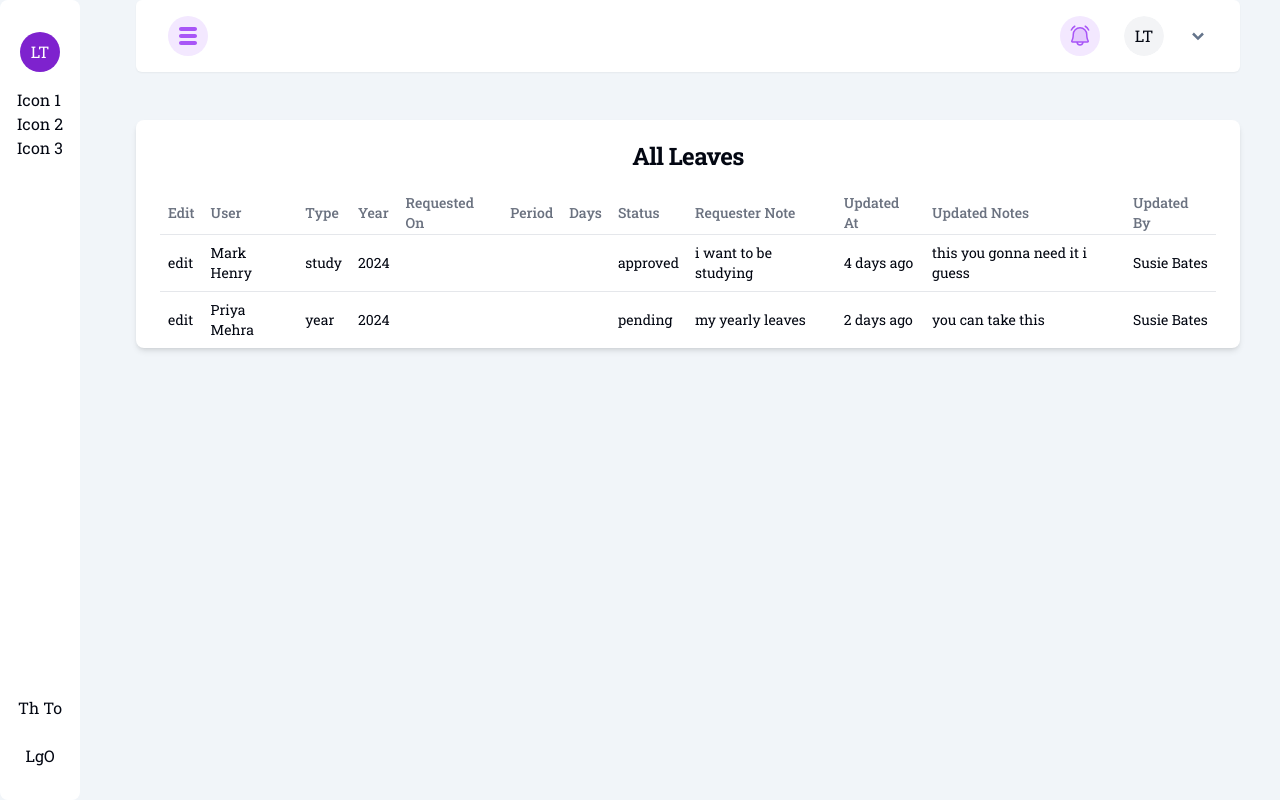
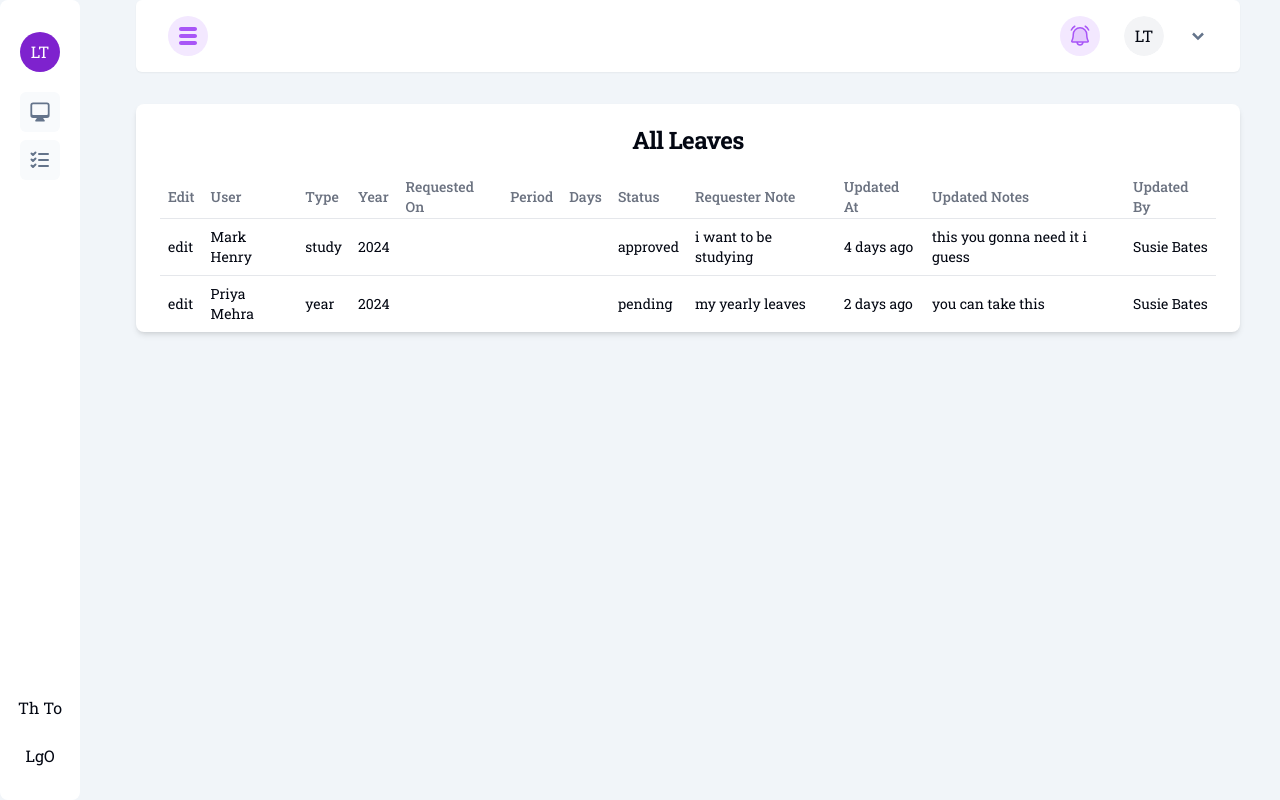
Before and after one commit to priyak1203/LeaveTracker, a React (Vite) app in the folder client/: page /dashboard/leaves in a window 1280 px wide. Built offline with nearby package versions, Linux system fonts and the light colour scheme.

Commit message:
rendering navlinks on sidebar

```diff
--- a/client/package.json
+++ b/client/package.json
@@ -18,6 +18,7 @@
     "@radix-ui/react-label": "^2.1.0",
     "@radix-ui/react-popover": "^1.1.2",
     "@radix-ui/react-slot": "^1.1.0",
+    "@radix-ui/react-tooltip": "^1.1.3",
     "axios": "^1.7.7",
     "class-variance-authority": "^0.7.0",
     "clsx": "^2.1.1",
--- /dev/null
+++ b/client/src/components/globals/NavLinks.tsx
@@ -0,0 +1,35 @@
+import { NavLink } from 'react-router-dom';
+import {
+  Tooltip,
+  TooltipContent,
+  TooltipProvider,
+  TooltipTrigger,
+} from '../ui/tooltip';
+import { createElement } from 'react';
+
+type Props = {
+  links: { title: string; url: string; icon: React.ElementType }[];
+};
+
+export const RenderIconsLinks = ({ links }: Props) => {
+  return (
+    <>
+      {links.map((link, index) => (
+        <NavLink to={link.url} key={index} className="my-1">
+          <TooltipProvider delayDuration={100}>
+            <Tooltip>
+              <TooltipTrigger asChild>
+                <button className="bg-slate-50 p-2 text-slate-500 rounded-md dark:bg-black">
+                  {createElement(link.icon, { size: 24 })}
+                </button>
+              </TooltipTrigger>
+              <TooltipContent side="right" sideOffset={2}>
+                {link.title}
+              </TooltipContent>
+            </Tooltip>
+          </TooltipProvider>
+        </NavLink>
+      ))}
+    </>
+  );
+};
--- a/client/src/components/globals/Sidebar.tsx
+++ b/client/src/components/globals/Sidebar.tsx
@@ -1,4 +1,24 @@
+import { adminLinks, moderatorLinks, userLinks } from '@/utils/links';
+import { RenderIconsLinks } from './NavLinks';
+
 function Sidebar() {
+  // temp
+  const user = {
+    role: 'USER',
+  };
+
+  const adminLinksRender = () => {
+    return <>{RenderIconsLinks({ links: adminLinks })}</>;
+  };
+
+  const moderatorLinksRender = () => {
+    return <>{RenderIconsLinks({ links: moderatorLinks })}</>;
+  };
+
+  const userLinksRender = () => {
+    return <>{RenderIconsLinks({ links: userLinks })}</>;
+  };
+
   return (
     <div className="hidden sm:block fixed inset-y-0 left-0 w-[5rem] bg-white rounded-lg overflow-hidden dark:bg-black dark:border-r">
       <div className="flex flex-col justify-between items-center h-full">
@@ -10,9 +30,9 @@ function Sidebar() {
             </span>
           </div>
           <nav className="flex flex-col px-3 py-4 overflow-y-auto">
-            <p>Icon 1</p>
-            <p>Icon 2</p>
-            <p>Icon 3</p>
+            {user?.role === 'ADMIN' && adminLinksRender()}
+            {user?.role === 'MODERATOR' && moderatorLinksRender()}
+            {user?.role === 'USER' && userLinksRender()}
           </nav>
         </div>
 
--- a/client/src/components/globals/TableWrapper.tsx
+++ b/client/src/components/globals/TableWrapper.tsx
@@ -5,7 +5,7 @@ type TableProps = {
 
 function TableWrapper({ title, children }: TableProps) {
   return (
-    <div className="px-6 my-12 max-h-[80vh] overflow-y-auto rounded-lg shadow-md bg-white dark:bg-black ">
+    <div className="px-6 my-8 max-h-[80vh] overflow-y-auto rounded-lg shadow-md bg-white dark:bg-black ">
       <div className="px-10 py-5 sticky top-0 z-10 bg-white dark:bg-black">
         <h2 className="text-2xl text-center font-bold tracking-tight capitalize">
           {title}
--- /dev/null
+++ b/client/src/components/ui/tooltip.tsx
@@ -0,0 +1,30 @@
+import * as React from "react"
+import * as TooltipPrimitive from "@radix-ui/react-tooltip"
+
+import { cn } from "@/lib/utils"
+
+const TooltipProvider = TooltipPrimitive.Provider
+
+const Tooltip = TooltipPrimitive.Root
+
+const TooltipTrigger = TooltipPrimitive.Trigger
+
+const TooltipContent = React.forwardRef<
+  React.ElementRef<typeof TooltipPrimitive.Content>,
+  React.ComponentPropsWithoutRef<typeof TooltipPrimitive.Content>
+>(({ className, sideOffset = 4, ...props }, ref) => (
+  <TooltipPrimitive.Portal>
+    <TooltipPrimitive.Content
+      ref={ref}
+      sideOffset={sideOffset}
+      className={cn(
+        "z-50 overflow-hidden rounded-md bg-primary px-3 py-1.5 text-xs text-primary-foreground animate-in fade-in-0 zoom-in-95 data-[state=closed]:animate-out data-[state=closed]:fade-out-0 data-[state=closed]:zoom-out-95 data-[side=bottom]:slide-in-from-top-2 data-[side=left]:slide-in-from-right-2 data-[side=right]:slide-in-from-left-2 data-[side=top]:slide-in-from-bottom-2",
+        className
+      )}
+      {...props}
+    />
+  </TooltipPrimitive.Portal>
+))
+TooltipContent.displayName = TooltipPrimitive.Content.displayName
+
+export { Tooltip, TooltipTrigger, TooltipContent, TooltipProvider }
--- /dev/null
+++ b/client/src/utils/links.ts
@@ -0,0 +1,31 @@
+import {
+  HiMiniComputerDesktop,
+  HiOutlineCog6Tooth,
+  HiOutlineSquares2X2,
+  HiOutlineUserGroup,
+} from 'react-icons/hi2';
+import { MdOutlineBalance } from 'react-icons/md';
+import { TbListCheck } from 'react-icons/tb';
+
+export const adminLinks = [
+  { title: 'Portal', url: '/portal', icon: HiMiniComputerDesktop },
+  { title: 'Dashboard', url: '/dashboard', icon: HiOutlineSquares2X2 },
+  { title: 'Balances', url: '/dashboard/balances', icon: MdOutlineBalance },
+  { title: 'Leaves', url: '/dashboard/leaves', icon: TbListCheck },
+  { title: 'Users', url: '/dashboard/users', icon: HiOutlineUserGroup },
+  { title: 'Settings', url: '/dashboard/settings', icon: HiOutlineCog6Tooth },
+];
+
+export const moderatorLinks = [
+  { title: 'Portal', url: '/portal', icon: HiMiniComputerDesktop },
+  { title: 'Dashboard', url: '/dashboard', icon: HiOutlineSquares2X2 },
+  { title: 'Balances', url: '/dashboard/balances', icon: MdOutlineBalance },
+  { title: 'Leaves', url: '/dashboard/leaves', icon: TbListCheck },
+  { title: 'Users', url: '/dashboard/users', icon: HiOutlineUserGroup },
+  { title: 'Settings', url: '/dashboard/settings', icon: HiOutlineCog6Tooth },
+];
+
+export const userLinks = [
+  { title: 'Portal', url: '/portal', icon: HiMiniComputerDesktop },
+  { title: 'History', url: '/portal/history', icon: TbListCheck },
+];
```
Also changed, not shown: 1 other file (tests, documents, lock files or other folders).
